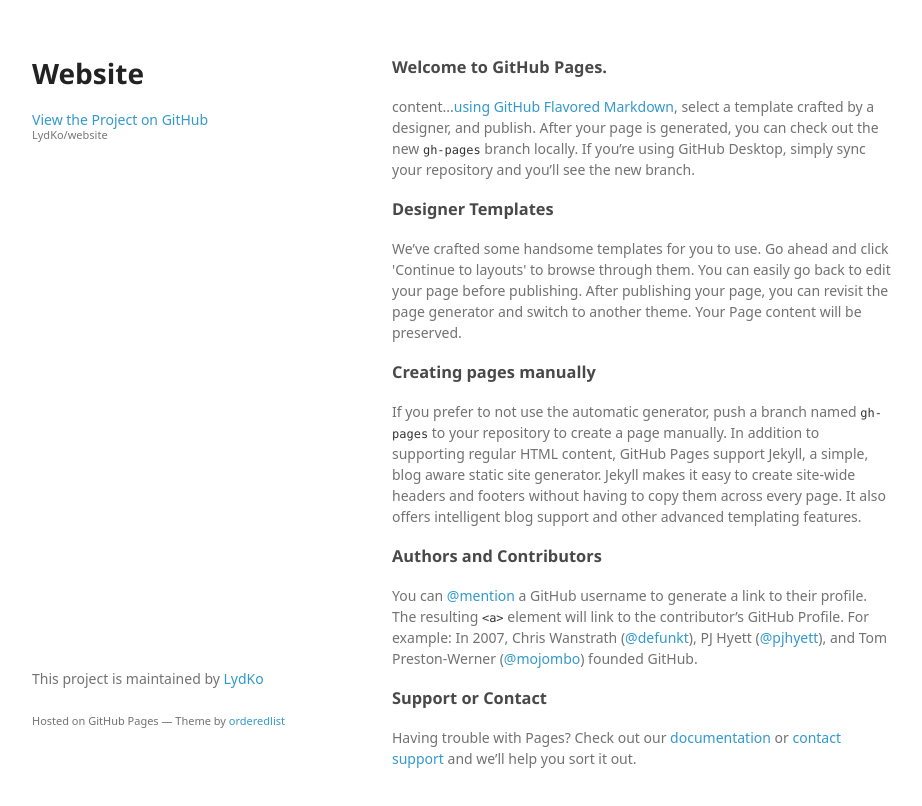
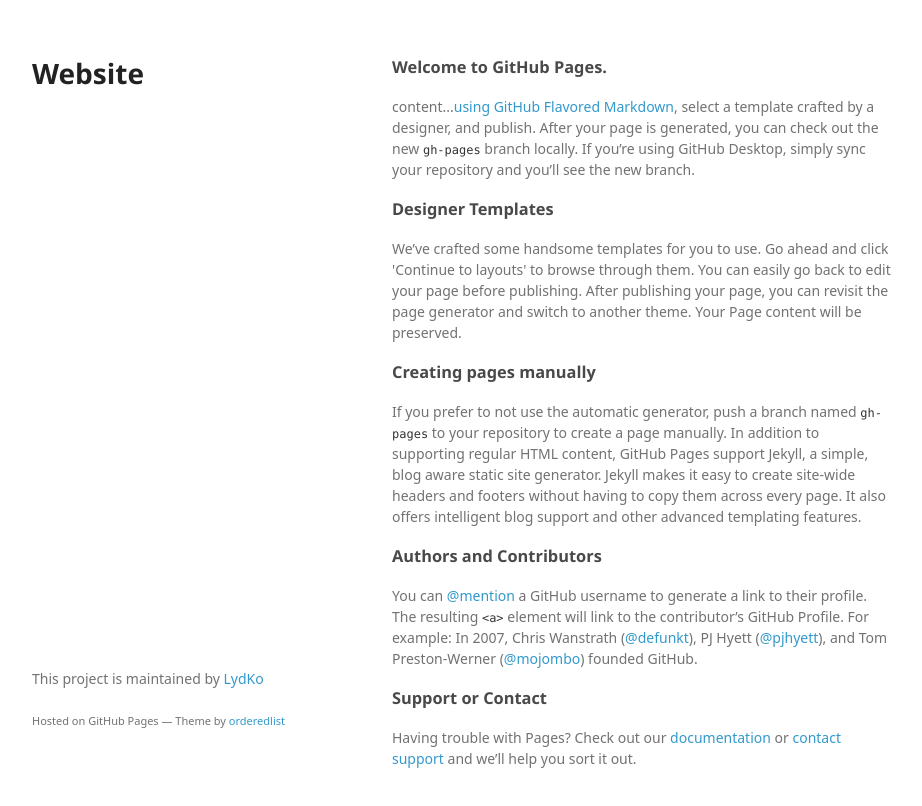
Before and after one commit to LydKo/website, a plain HTML site: page index.html in a window 1280 px wide. Shown: the whole page, without its empty margins (178-1100 px from the left). Drawn offline with Linux system fonts and the light colour scheme; a web font is replaced by a local one.

Commit message:
Update index.html

```diff
--- a/index.html
+++ b/index.html
@@ -18,8 +18,7 @@
         <h1>Website</h1>
         <p></p>
 
-        <p class="view"><a href="https://github.com/LydKo/website">View the Project on GitHub <small>LydKo/website</small></a></p>
-
+        <p class="view"><a href="https://github.com/LydKo/website">
 
       </header>
       <section>
```
